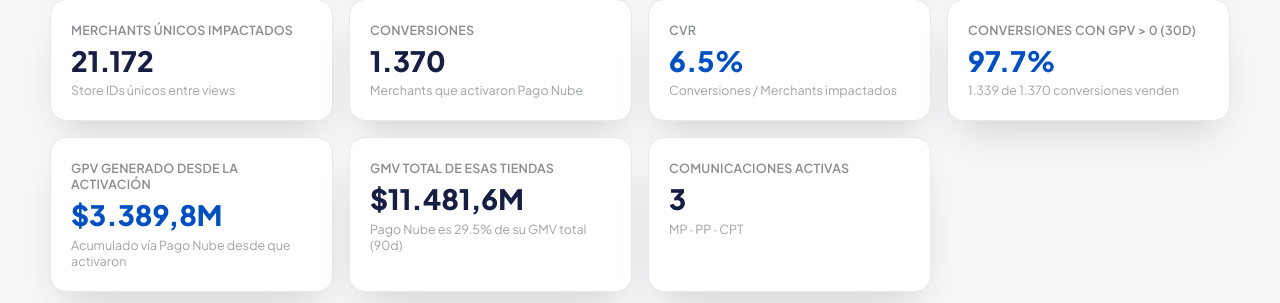
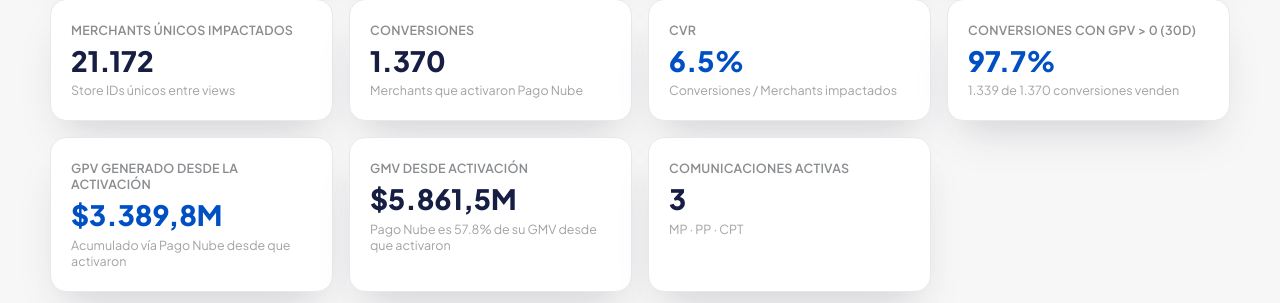
Before and after one commit to alanlelli-tn/pago-nube-comms-triggers-resultados, a Next.js app: page / in a window 1280 px wide. Shown: the part 739-1042 px from the top of the page. Built offline with nearby package versions, Linux system fonts and the light colour scheme.

Commit message:
Adjust metrics and update GMV calculations
Updated metrics for Mercado Pago, Pagos Personalizados, and Costos por Transacción, adjusting GMV accumulated values and correcting methodology for activation metrics.

```diff
--- a/app/page.tsx
+++ b/app/page.tsx
@@ -35,8 +35,8 @@
     url: '/admin/settings/payments · evento PN_Trigger_MP',
     color: '#0050c3',
     previewSrc: '/screenshots/mp.png',
-    all: { views: 9480, uniqueViews: 9310, clicks: 3986, merchants: 9310, conversions: 660, gpvPositive: 643, gpvAccumulated: 828900197, gmvAccumulated: 1642135079 },
-    last30: { views: 3626, uniqueViews: 3605, clicks: 1537, merchants: 3605, conversions: 209, gpvPositive: 201, gpvAccumulated: 75560901, gmvAccumulated: 145709128 },
+    all: { views: 9480, uniqueViews: 9310, clicks: 3986, merchants: 9310, conversions: 660, gpvPositive: 643, gpvAccumulated: 828900197, gmvAccumulated: 1441639783 },
+    last30: { views: 3626, uniqueViews: 3605, clicks: 1537, merchants: 3605, conversions: 209, gpvPositive: 201, gpvAccumulated: 75560901, gmvAccumulated: 135207409 },
   },
   {
     id: 'pp',
@@ -45,8 +45,8 @@
     url: '/admin/settings/payments · evento PN_Trigger_PP',
     color: '#00b4e6',
     previewSrc: '/screenshots/pp.png',
-    all: { views: 4249, uniqueViews: 4145, clicks: 1061, merchants: 4145, conversions: 255, gpvPositive: 250, gpvAccumulated: 693610907, gmvAccumulated: 1367515085 },
-    last30: { views: 1613, uniqueViews: 1607, clicks: 401, merchants: 1607, conversions: 79, gpvPositive: 76, gpvAccumulated: 35517505, gmvAccumulated: 64334187 },
+    all: { views: 4249, uniqueViews: 4145, clicks: 1061, merchants: 4145, conversions: 255, gpvPositive: 250, gpvAccumulated: 693610907, gmvAccumulated: 841763341 },
+    last30: { views: 1613, uniqueViews: 1607, clicks: 401, merchants: 1607, conversions: 79, gpvPositive: 76, gpvAccumulated: 35517505, gmvAccumulated: 53373123 },
   },
   {
     id: 'cpt',
@@ -55,8 +55,8 @@
     url: '/admin/account/transaction-fees/ · evento PN_Trigger_CPT',
     color: '#953e91',
     previewSrc: '/screenshots/cpt.png',
-    all: { views: 12627, uniqueViews: 11426, clicks: 1945, merchants: 11426, conversions: 455, gpvPositive: 446, gpvAccumulated: 1867290538, gmvAccumulated: 8471992182 },
-    last30: { views: 4715, uniqueViews: 4631, clicks: 745, merchants: 4631, conversions: 130, gpvPositive: 126, gpvAccumulated: 393797072, gmvAccumulated: 2889923749 },
+    all: { views: 12627, uniqueViews: 11426, clicks: 1945, merchants: 11426, conversions: 455, gpvPositive: 446, gpvAccumulated: 1867290538, gmvAccumulated: 3578122185 },
+    last30: { views: 4715, uniqueViews: 4631, clicks: 745, merchants: 4631, conversions: 130, gpvPositive: 126, gpvAccumulated: 393797072, gmvAccumulated: 825614160 },
   },
 ];
 
@@ -278,9 +278,9 @@
               <div className="sub">Acumulado vía Pago Nube desde que activaron</div>
             </div>
             <div className="kpi-card">
-              <div className="label">GMV total de esas tiendas</div>
+              <div className="label">GMV desde activación</div>
               <div className="value">{fmtCurrency(totals.gmvAccumulated)}</div>
-              <div className="sub">Pago Nube es {gpvOfGmv} de su GMV total (90d)</div>
+              <div className="sub">Pago Nube es {gpvOfGmv} de su GMV desde que activaron</div>
             </div>
             <div className="kpi-card">
               <div className="label">Comunicaciones activas</div>
@@ -356,7 +356,7 @@
                     <span className="m-value">{fmtCurrency(m.gpvAccumulated)}</span>
                   </div>
                   <div className="cc-metric-row">
-                    <span className="m-label">GMV total (esas tiendas)</span>
+                    <span className="m-label">GMV desde activación</span>
                     <span className="m-value">
                       {fmtCurrency(m.gmvAccumulated)} ({pct(m.gpvAccumulated, m.gmvAccumulated)})
                     </span>
@@ -571,9 +571,10 @@
             <div className="insight-item">
               <span className="bullet">9</span>
               <span className="txt">
-                <strong>Pago Nube representa el 29,5% del GMV total de esos merchants</strong> ($3.390M
-                de GPV sobre $11.482M de GMV total en los últimos 90 días). Todavía hay margen: 7
-                de cada 10 pesos que venden estos merchants siguen pasando por otros medios de pago.
+                <strong>Pago Nube ya representa el 57,8% del GMV de esos merchants desde que activaron</strong>{' '}
+                ($3.390M de GPV sobre $5.862M de GMV, medido desde la fecha real de activación de
+                cada uno, no una ventana fija). Por campaña: PP 82,4%, MP 57,5%, CPT 52,2% — en los
+                tres casos, Pago Nube ya es la mayoría del negocio de estos merchants.
               </span>
             </div>
           </div>
@@ -630,12 +631,21 @@
               efecto del trigger si el merchant ya usaba el medio de pago en otro contexto.
             </li>
             <li>
-              <strong>GMV total de esas tiendas:</strong> ventas totales (todos los medios de pago)
-              de los merchants convertidos en los últimos 90 días, desde NuvemLens
-              (<code>orders_gmv_store_daily</code>). Sirve de contexto para el GPV: cuánto de la
-              facturación de esos merchants ya pasa por Pago Nube vs. otros medios. 92 de los 1.370
-              merchants no tuvieron ventas registradas en la ventana (probablemente muy nuevos o sin
+              <strong>GMV desde activación:</strong> ventas totales (todos los medios de pago) de
+              cada merchant convertido, sumadas desde su fecha real de activación (no una ventana
+              fija) hasta hoy — mismo criterio temporal que el GPV, para que la comparación entre
+              ambos sea justa. Fuente: NuvemLens (<code>orders_gmv_store_daily</code>), cruzado por
+              store_id contra la fecha de activación de cada merchant. 92 de los 1.370 merchants no
+              tuvieron ventas registradas desde que activaron (probablemente muy nuevos o sin
               actividad reciente).
+            </li>
+            <li>
+              <strong>Corrección de metodología (importante):</strong> una versión anterior de este
+              número usaba una ventana fija de 90 días para todos los merchants por igual. Como el
+              53% de los merchants activó recién en los últimos 30 días, esa ventana fija incluía
+              muchos días de ventas <em>previas</em> a la activación (vía otros medios de pago), lo
+              que inflaba el GMV y subestimaba el % de Pago Nube (mostraba 29,5% en vez del 57,8%
+              real). Se corrigió anclando el GMV a la fecha de activación real de cada merchant.
             </li>
             <li>
               Limitación conocida: la fecha de "última actualización de estado" no siempre refleja
```
